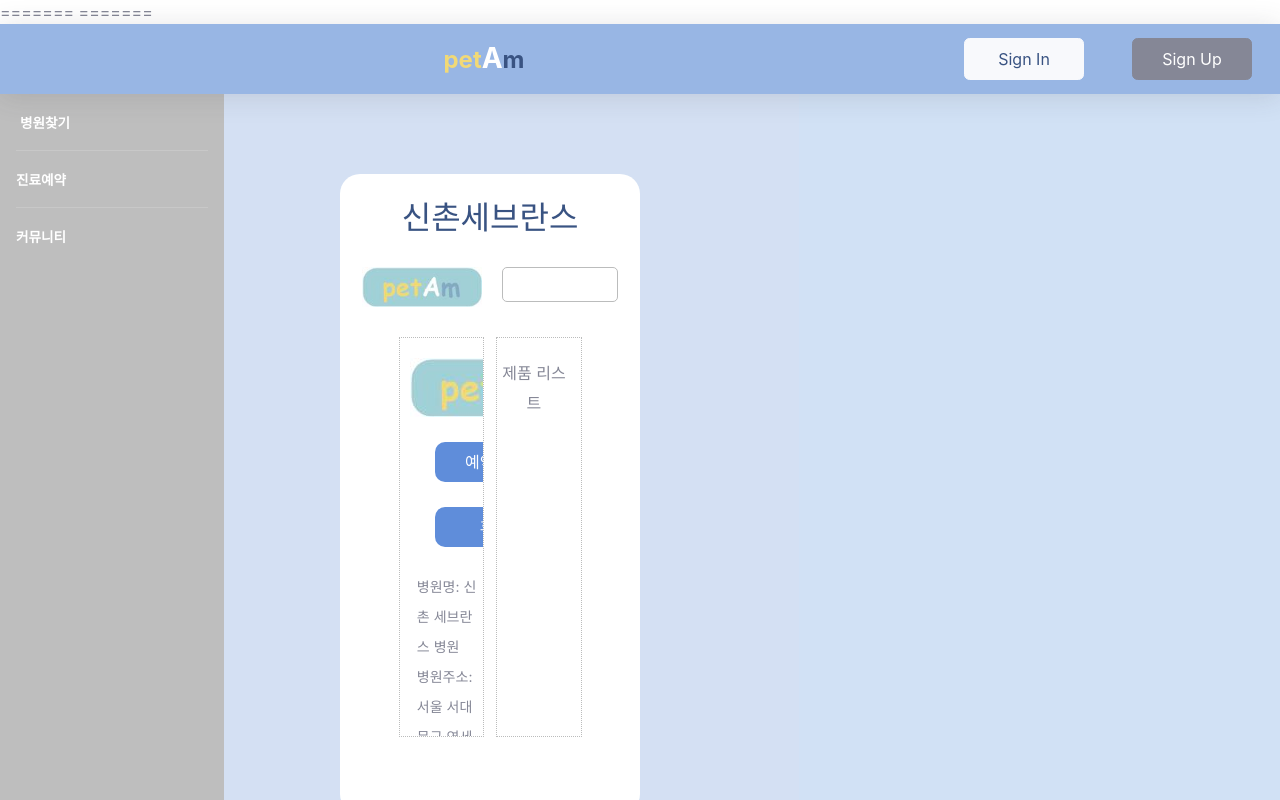
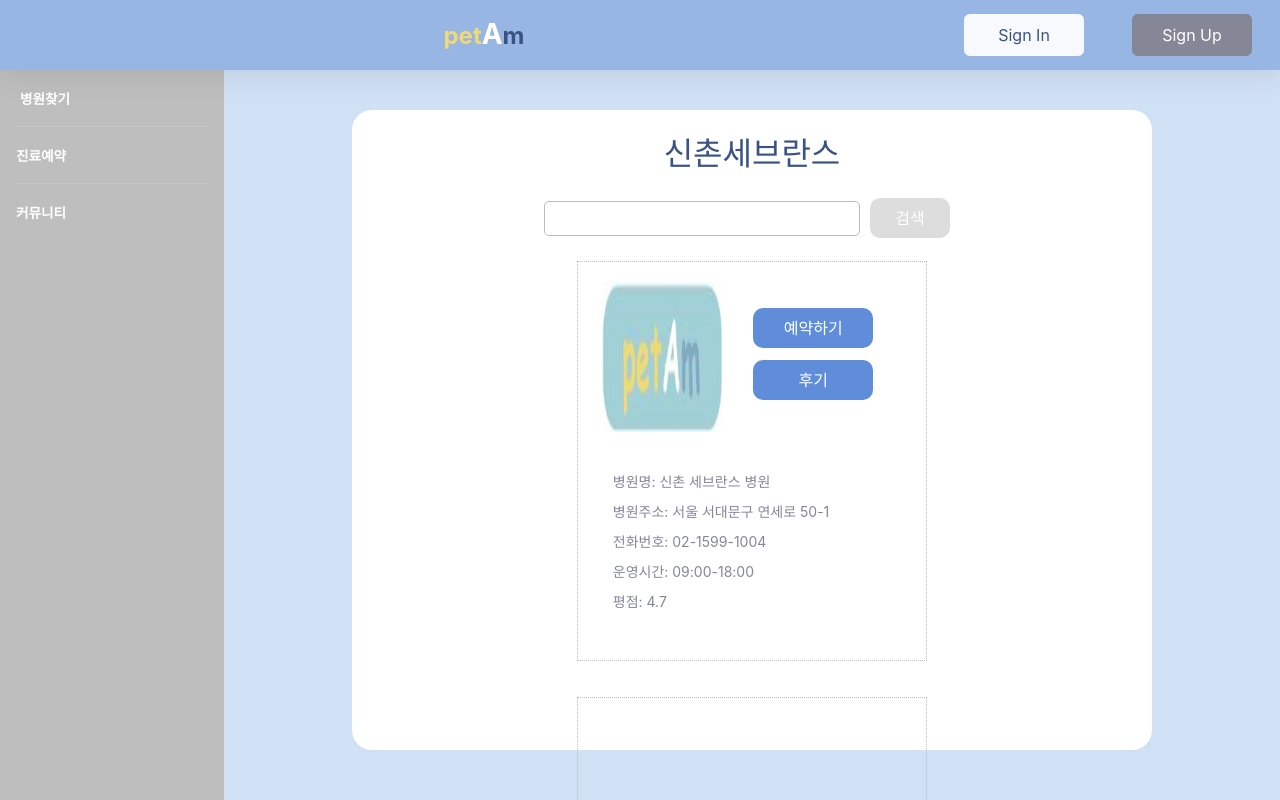
Before and after one commit to ktmihs/AnimalManagement, a React (Create React App) app in the folder petam/: page /HospitalPage in a window 1280 px wide. Shown: the top 800 px of the page. Built offline with nearby package versions, Linux system fonts and the light colour scheme.

Commit message:
update all pages

```diff
--- a/petam/public/index.html
+++ b/petam/public/index.html
@@ -4,7 +4,6 @@
   <head>
     <meta charset="utf-8" />
     <link rel="icon" href="/logo.jpg" />
-=======
 
     <meta name="viewport" content="width=device-width, initial-scale=1" />
     <meta name="theme-color" content="#000000" />
@@ -29,7 +28,6 @@
     -->
 
     <title>petAm-AnimalManagement</title>
-=======
 
   </head>
   <body>
--- a/petam/src/App.js
+++ b/petam/src/App.js
@@ -6,7 +6,6 @@ import Leftbar from "./Components/Leftbar.js";
 import PostList from "./Components/PostList.js";
 import Test from "./Components/test";
 import SearchPage from './Pages/SearchPage'
-import Background from './Components/Background'
 import Content from './Components/Content'
 import Footer from './Components/Footer'
 import Main from './Pages/Main'
@@ -27,7 +26,7 @@ export default class App extends Component {
               <Route path="*" component={Leftbar} />
               <Switch>
                 <Route path='/' exact component={Main}/>
-                <Route path='/petAm' component={Main}/>
+                <Route path='/main' component={Main}/>
                 <Route path='/HospitalPage' component={HospitalPage}/>
                 <Route path='/ReservationPage' component={ReservationPage}/>
                 <Route path='/CheckReservationPage' component={CheckReservationPage}/>
@@ -35,11 +34,12 @@ export default class App extends Component {
                 <Route path='/SearchPage' component={SearchPage}/>
 
                 <Route render={()=><ErrorPage/>}/>
-            {/* <Route path="*" component={LeftSideBar} />
-            <Route path="/Reservation" component={Reservation} />
-            <Route path="/NewCustomer" component={NewCustomer} />
-            <Route path="/CustomerList" component={CustomerList} />
-            <Route path="/NewReservation" component={NewReservation} /> */}
+                {/*
+                <Route path="*" component={LeftSideBar} />
+                <Route path="/Reservation" component={Reservation} />
+                <Route path="/NewCustomer" component={NewCustomer} />
+                <Route path="/CustomerList" component={CustomerList} />
+                <Route path="/NewReservation" component={NewReservation} /> */}
               </Switch>
 
             </div>
--- a/petam/src/Components/Background.jsx
+++ /dev/null
@@ -1,21 +0,0 @@
-import React from 'react'
-
-function Background({children}){
-    const style={
-        backgroundColor: '#D4E0F3',
-        padding: '0px 20px',
-        height: '100vh'
-    }
-    const container={
-        padding: '5vh 10%'
-    }
-    return (
-        <div style={style}>
-            <div style={container}>
-                {children}
-            </div>
-        </div>
-    )
-}
-
-export default Background
--- a/petam/src/Components/Components.jsx
+++ /dev/null
@@ -1,24 +0,0 @@
-import React from 'react'
-import Background from './Background'
-import Content from './Content'
-import Footer from './Footer'
-
-function Components({children}) {
-  {/*
-  만약 해당 기능을 보이고 싶지 않은 페이지가 있을 경우
-  if (location.pathname==='/페이지 이름'){
-    return nill
-  }
-  */}
-
-  return (
-    <Background>
-      <Content>
-        {children}
-      </Content>
-      <Footer/>
-    </Background>
-  )
-}
-
-export default Components
--- a/petam/src/Components/Content.css
+++ b/petam/src/Components/Content.css
@@ -8,12 +8,24 @@
     text-align:center;
 }
 .headerContainer{
-    margin-top:30px;
+    margin-top:15px;
     text-align:center;
 }
 .bodyContainer{
     text-align:center;
     margin:1vh 3vw;
+}
+.contentBox{
+    display:inline-block;
+    padding-top:20px;
+    margin:10px 3% 20px 3%;
+    /*height:25vw;*/
+    height:400px;
+    width:350px;
+    border:1px dotted #bbbcbc;
+    overflow:hidden;
+    word-wrap:break-word;
+    line-height:30px;
 }
 .button{
     color:white;
@@ -22,5 +34,5 @@
     width: 120px;
     border-radius: 10px;
     border:0;
-    margin:25px;
+    margin:5px 10px;
 }
--- a/petam/src/Pages/CheckReservationPage.jsx
+++ b/petam/src/Pages/CheckReservationPage.jsx
@@ -1,31 +1,14 @@
 import React from 'react'
-import Components from '../Components/Components'
+import Content from '../Components/Content'
 import '../Components/Content.css'
 
 function CheckReservationPage({location,history}){
-    const contents={
-        textAlign:'center',
-        margin:'30px 0 20px 0'
+    const marginBox={
+        height:'3vw'
     }
-    const leftContent={
-        display:'inline-block',
-        padding:'20px 30px 30px 10px',
-        height:'300px',
-        width:'40%',
-        borderRight:'3px solid #BBBCBC',
-        overflow:'hidden',
-        wordWrap:'break-word',
-        lineHeight:'30px'
-    }
-    const rightContent={
-        display:'inline-block',
-        padding:'20px 10px 30px 30px',
-        height:'300px',
-        width:'40%',
-        overflow:'hidden',
-        wordWrap:'break-word',
-        color:'red',
-        lineHeight:'30px'
+    const contentBox={
+        border:'none',
+        height:'100%'
     }
     const buttons={
         textAlign:'center'
@@ -39,13 +22,12 @@ function CheckReservationPage({location,history}){
         backgroundColor:'#5F8DDA'
     }
     return(
-        <Components>
-            <h2 className='name'>신촌 세브란스 병원</h2>
+        <Content>
+            <h2 className='name'>예약 정보 확인</h2>
+            <div style={marginBox}/>
             <div className='bodyContainer'>
-                <div style={contents}>
-                    <div style={leftContent}>
+                <div className='contentBox' style={contentBox}>
                     <div>
-                            <h3>예약 정보</h3>
                         예약 번호 : 1235468788<br/>
                         예약 병원 : 신촌 세브란스 병원<br/>
                         예약자 : 보리<br/>
@@ -54,21 +36,21 @@ function CheckReservationPage({location,history}){
                         기타 내용 : 없음<br/>
                     </div>
                 </div>
-                    <div style={rightContent}>
+                <div className='contentBox' style={contentBox}>
                     <div>
-                            <br/>※주의사항※<br/><br/><br/>
+                        ※주의사항※<br/><br/>
                         당일 예약 불가합니다.<br/>
                         예약 취소는 1일 전까지 가능합니다.<br/>
                         예약 관련 자세한 사항은 병원으로 문의 바랍니다.
                     </div>
                 </div>
             </div>
+            <div style={marginBox}/><div style={marginBox}/>
             <div style={buttons}>
                 <button style={leftButton} className='button' onClick={()=>history.push('/HospitalPage')}>예약 취소</button>
                 <button style={rightButton} className='button' onClick={()=>history.push('/MyReservationPage')}>확인</button>
             </div>
-            </div>
-        </Components>
+        </Content>
     )
 }
 
--- a/petam/src/Pages/ErrorPage.jsx
+++ b/petam/src/Pages/ErrorPage.jsx
@@ -1,16 +1,13 @@
 import React from 'react'
 import {Link} from 'react-router-dom'
-import Background from '../Components/Background'
+import Content from '../Components/Content'
 
 function ErrorPage(){
     const error={
-        background:'white',
-        borderRadius:'20px',
         textAlign:'center',
         color:'red',
-        fontSize:'30px',
-        margin:'20vh 20%',
-        padding:'15vh 5vw',
+        fontSize:'50px',
+        margin:'13vw 25%',
         width:'50%'
     }
     const home={
@@ -19,14 +16,15 @@ function ErrorPage(){
         color:'#395382'
     }
     return(
-        <Background>
+        <Content>
             <div style={error}>
                 <strong>PAGE ERROR!!</strong>
             </div>
             <Link to='/'>
                 <h3 style={home}>link to home</h3>
             </Link>
-        </Background>
+
+        </Content>
     )
 }
 export default ErrorPage
--- a/petam/src/Pages/HospitalPage.jsx
+++ b/petam/src/Pages/HospitalPage.jsx
@@ -1,14 +1,8 @@
 import React from 'react'
-import Components from '../Components/Components'
+import Content from '../Components/Content'
 import '../Components/Content.css'
 
 function HospitalPage({location,history}){
-    const logo={
-        display:'inline-block',
-        marginRight:'20px',
-        height:'40px',
-        verticalAlign:'top'     //이미지 하단 여백 없애기
-    }
     const search={
         display:'inline-block',
         border:'1px solid #bbbcbc',
@@ -16,78 +10,60 @@ function HospitalPage({location,history}){
         width:'40%',
         height:'35px'
     }
-    const contents={
-        textAlign:'center',
-        marginTop:'30px'
+    const searchButton={
+        backgroundColor:'#dddddd',
+        marginLeft:'10px',
+        width:'80px'
     }
-    const leftContent={
-        display:'inline-block',
-        padding:'20px 0px 0px 10px',
-        marginRight:'3%',
-        height:'400px',
-        width:'40%',
-        border:'1px dotted #bbbcbc',
-        //borderRight:'3px solid #BBBCBC',
-        overflow:'hidden',
-        wordWrap:'break-word',
-        lineHeight:'30px'
-    }
-    const leftTopContent={
-    }
-    const leftBottomContent={
-        fontSize:'14px',
-        textAlign:'left',
-        paddingLeft:'10%'
+    const topContent={
+        width:'100%',
+        padding:'0 7%',
+        display:'flex',
+        flexDirection:'row'
     }
     const hospitalImg={
-        display:'inline-block'
+        width:'120px',
+        height:'150px',
+        verticalAlign:'top'
+
     }
     const buttons={
-        display:'inline-block',
+        display:'flex',
+        flexDirection:'column',
         textAlign:'center',
-        margin:'0'
+        margin:'7%'
     }
     const topButton={
         display:'block',
-        backgroundColor:'#5F8DDA'
+        backgroundColor:'#5F8DDA',
+        marginBottom:'5%'
     }
     const bottomButton={
         display:'block',
         backgroundColor:'#5F8DDA'
     }
-    const rightContent={
-        display:'inline-block',
-        padding:'20px 10px 0px 0px',
-        marginLeft:'3%',
-        height:'400px',
-        width:'40%',
-        border:'1px dotted #bbbcbc',
-        overflow:'hidden',
-        wordWrap:'break-word',
-        lineHeight:'30px',
-        //textAlign:'left'
+    const bottomContent={
+        fontSize:'14px',
+        textAlign:'left',
+        margin:'10%'
     }
-
-
     return(
-        <Components>
+        <Content>
             <h2 className='name'>신촌세브란스</h2>
             <div className='headerContainer'>
-                <img style={logo} src="/logo2.jpg" alt="petAm"/>
                 <input style={search}/>
-                    {/*search 창*/}
+                <button className="button" style={searchButton}>검색</button>
             </div>
             <div className='bodyContainer'>
-                <div style={contents}>
-                    <div style={leftContent}>
-                        <div style={leftTopContent}>
+                <div className="contentBox">
+                    <div style={topContent}>
                         <img style={hospitalImg} src="/logo2.jpg" alt="petAm"/>
                         <div style={buttons}>
                             <button style={topButton} className='button' onClick={()=>history.push('/ReservationPage')}>예약하기</button>
                             <button style={bottomButton} className='button'>후기</button>
                         </div>
                     </div>
-                        <div style={leftBottomContent}>
+                    <div style={bottomContent}>
                         병원명: 신촌 세브란스 병원<br/>
                         병원주소: 서울 서대문구 연세로 50-1<br/>
                         전화번호: 02-1599-1004<br/>
@@ -95,14 +71,9 @@ function HospitalPage({location,history}){
                         평점: 4.7
                     </div>
                 </div>
-                    <div style={rightContent}>
-                        <div>
-                            제품 리스트
+                <div className="contentBox"></div>
             </div>
-                    </div>
-                </div>
-            </div>
-        </Components>
+        </Content>
     )
 }
 export default HospitalPage
--- a/petam/src/Pages/Main.jsx
+++ b/petam/src/Pages/Main.jsx
@@ -1,6 +1,6 @@
 import React from 'react'
 import {Link} from 'react-router-dom'
-import Components from '../Components/Components'
+import Content from '../Components/Content'
 import '../Components/Content.css'
 
 function Main() {
@@ -9,12 +9,12 @@ function Main() {
     textAlign:'center',
     marginTop:'30px'
   }
-  const leftContent={
+  const contentBox={
     display:'inline-block',
     padding:'10px 0px',
     marginRight:'3%',
-    height:'400px',
-    width:'40%',
+    height:'25vw',
+    width:'300px',
     border:'1px dotted #bbbcbc',
     //borderRight:'3px solid #BBBCBC',
     overflow:'hidden',
@@ -48,20 +48,9 @@ function Main() {
     backgroundColor:'#dddddd',
     textAlign:'center',
     fontSize:'20px',
-    margin:'30px 0',
+    margin:'20px 0',
     height:'100%',
     width:'100%'
-  }
-  const rightContent={
-  display:'inline-block',
-  padding:'10px 0px',
-  marginLeft:'3%',
-  height:'400px',
-  width:'40%',
-  border:'1px dotted #bbbcbc',
-  overflow:'hidden',
-  wordWrap:'break-word',
-  lineHeight:'30px'
   }
   const mainAd={
     border:'1px dotted #bbbcbc',
@@ -72,13 +61,13 @@ function Main() {
   }
 
   return (
-    <Components>
+    <Content>
       <h2 className='name'>Main Page!!</h2>
       <div style={contents} className='bodyContainer'>
-        <div style={leftContent}>
+        <div style={contentBox}>
           <div style={TopContent}>
             <img style={logo} src="/logo.jpg" alt="petAm"/>
-            <Link to='/SearchPage'><div style={contentName}><strong>병원 검색 바로가기</strong></div></Link>
+            <Link to='/SearchPage'><div style={contentName}><strong>병원 검색</strong></div></Link>
           </div>
           <div style={BottomContent}>
             <div style={ad}>    {/*나중에 이미지로 대체*/}
@@ -91,10 +80,10 @@ function Main() {
             </div>
           </div>
         </div>
-        <div style={rightContent}>
+        <div style={contentBox}>
           <div style={TopContent}>
             <img style={logo} src="/logo.jpg" alt="petAm"/>
-            <Link to=''><div style={contentName}><strong>제품 검색 바로가기</strong></div></Link>
+            <Link to=''><div style={contentName}><strong>제품 검색</strong></div></Link>
           </div>
           <div style={BottomContent}>
             <div style={ad}>
@@ -111,7 +100,7 @@ function Main() {
       <div style={mainAd}>
         main page default ad
       </div>
-    </Components>
+    </Content>
   )
 }
 
--- a/petam/src/Pages/MyReservationPage.jsx
+++ b/petam/src/Pages/MyReservationPage.jsx
@@ -1,5 +1,6 @@
 import React from 'react'
-import Components from '../Components/Components'
+import {Link} from 'react-router-dom'
+import Content from '../Components/Content'
 import '../Components/Content.css'
 
 function MyReservationPage({location, history}){
@@ -13,7 +14,7 @@ function MyReservationPage({location, history}){
     const reservation={
         height:'160px',
         width:'140px',
-        padding:'5px',
+        padding:'20px 5px',
         margin:'40px 20px',
         border:'4px solid #98B6E4',
         borderRadius:'30px',
@@ -25,32 +26,29 @@ function MyReservationPage({location, history}){
     backgroundColor:'#BBBCBC'
     }
     return(
-        <Components>
+        <Content>
             <h2 className='name'>내 예약 내역</h2>
-
             <div className='bodyContainer'>
-                <div>
                     <div style={totalCount}>총 5건</div>
                     <hr/>
                     <div style={reservationContainer}>
                         <div style={reservation}>
-                            <h3>신촌세브란스</h3>
-                            4월 16일 14시<br/><br/>
+                            <h5>신촌세브란스</h5>
+                            4월 16일 14시<br/>
                             정기 검진<br/><br/>
-                            ▶
+                            <Link to='/CheckReservationPage'><h4>▶</h4></Link>
                         </div>
                         <div style={reservation}>
-                        <h3>신촌세브란스</h3>
-                            4월 16일 14시<br/><br/>
+                        <h5>신촌세브란스</h5>
+                            4월 16일 14시<br/>
                             정기 검진<br/><br/>
-                            ▶
+                            <Link to='/CheckReservationPage'><h4>▶</h4></Link>
                         </div>
                     </div>
-                </div>
                 <hr/>
                 <button style={button} className='button' onClick={()=>history.push('/')}>뒤로가기</button>
             </div>
-        </Components>
+        </Content>
     )
 }
 
--- a/petam/src/Pages/ReservationPage.jsx
+++ b/petam/src/Pages/ReservationPage.jsx
@@ -1,37 +1,13 @@
 import React from 'react'
-import Components from '../Components/Components'
+import Content from '../Components/Content'
 import '../Components/Content.css'
 
 function ReservationPage({location,history}){
-    const contents={
-        textAlign:'center',
-        margin:'30px 0 20px 0'
-    }
-    const leftContent={
-        display:'inline-block',
-        padding:'20px 5% 30px 10px',
-        height:'330px',
-        width:'40%',
-        //borderRight:'3px solid #BBBCBC',
-        overflow:'hidden',
-        wordWrap:'break-word',
-        lineHeight:'30px'
-    }
-    const rightContent={
-        display:'inline-block',
-        padding:'20px 10px 30px 5%',
-        height:'330px',
-        width:'40%',
-        overflow:'hidden',
-        wordWrap:'break-word',
-        lineHeight:'30px',
-        //textAlign:'left'
-    }
-    const select={
+    const selectBox={
         width:'40%',
         marginLeft:'5px'
     }
-    const text={
+    const textBox={
         height:'100px',
         width:'80%'
     }
@@ -50,11 +26,10 @@ function ReservationPage({location,history}){
         backgroundColor:'#5F8DDA'
     }
     return(
-        <Components>
+        <Content>
             <h2 className='name'>신촌 세브란스 병원</h2>
             <div className='bodyContainer'>
-                <div style={contents}>
-                    <div style={leftContent}>
+                <div className='contentBox'>
                     <div>
                         Calendar
                     </div>
@@ -62,17 +37,17 @@ function ReservationPage({location,history}){
                         TimeTable
                     </div>
                 </div>
-                    <div style={rightContent}>
+                <div className='contentBox'>
                     <div>
                         예약 일정 : 2021년 04월 14일 16시<br/>
                         예약 목적 :
-                            <select style={select}>
+                        <select style={selectBox}>
                             <option>정기검진</option>
                             <option>예방접종</option>
                             <option>기타</option>
                         </select>
                         <br/><br/>
-                            <textarea style={text}>병원에 보낼 메시지를 적어주세요.</textarea>
+                        <textarea style={textBox}>병원에 보낼 메시지를 적어주세요.</textarea>
                         <div style={warningText}>
                             ※주의사항※<br/>
                             예약 1일 전까지 무료 취소 가능합니다.<br/>
@@ -85,8 +60,7 @@ function ReservationPage({location,history}){
                 <button style={leftButton} className='button' onClick={()=>history.push('/HospitalPage')}>취소</button>
                 <button style={rightButton} className='button' onClick={()=>history.push('/CheckReservationPage')}>예약하기</button>
             </div>
-            </div>
-        </Components>
+        </Content>
     )
 }
 export default ReservationPage
--- a/petam/src/Pages/SearchPage.jsx
+++ b/petam/src/Pages/SearchPage.jsx
@@ -1,21 +1,20 @@
 import React from 'react'
 import {Link} from 'react-router-dom'
-import Components from '../Components/Components'
+import Content from '../Components/Content'
 import '../Components/Content.css'
 
 function SearchPage(){
-    const logo={
-        display:'inline-block',
-        marginRight:'20px',
-        height:'40px',
-        verticalAlign:'top'     //이미지 하단 여백 없애기
-    }
     const search={
         display:'inline-block',
         border:'1px solid #bbbcbc',
         borderRadius:'5px',
         width:'40%',
         height:'35px'
+    }
+    const searchButton={
+        backgroundColor:'#dddddd',
+        marginLeft:'10px',
+        width:'80px'
     }
     const bodyHospital={
         display:'inline-block',
@@ -30,12 +29,11 @@ function SearchPage(){
         verticalAlign:'top'
     }
     return (
-        <Components>
+        <Content>
             <h2 className='name'>'신촌세브란스' 검색 결과</h2>
             <div className='headerContainer'>
-                <img style={logo} src="/logo2.jpg" alt="petAm"/>
                 <input style={search}/>
-                    {/*search 창*/}
+                <button className="button" style={searchButton}>검색</button>
             </div>
             <div className='bodyContainer'>
                 <Link to='/HospitalPage'>
@@ -61,7 +59,7 @@ function SearchPage(){
                     tel: 02-123-1004
                 </div>
             </div>
-        </Components>
+        </Content>
       )
 }
 
```
Lines whose indentation alone changed are shown as unchanged.
